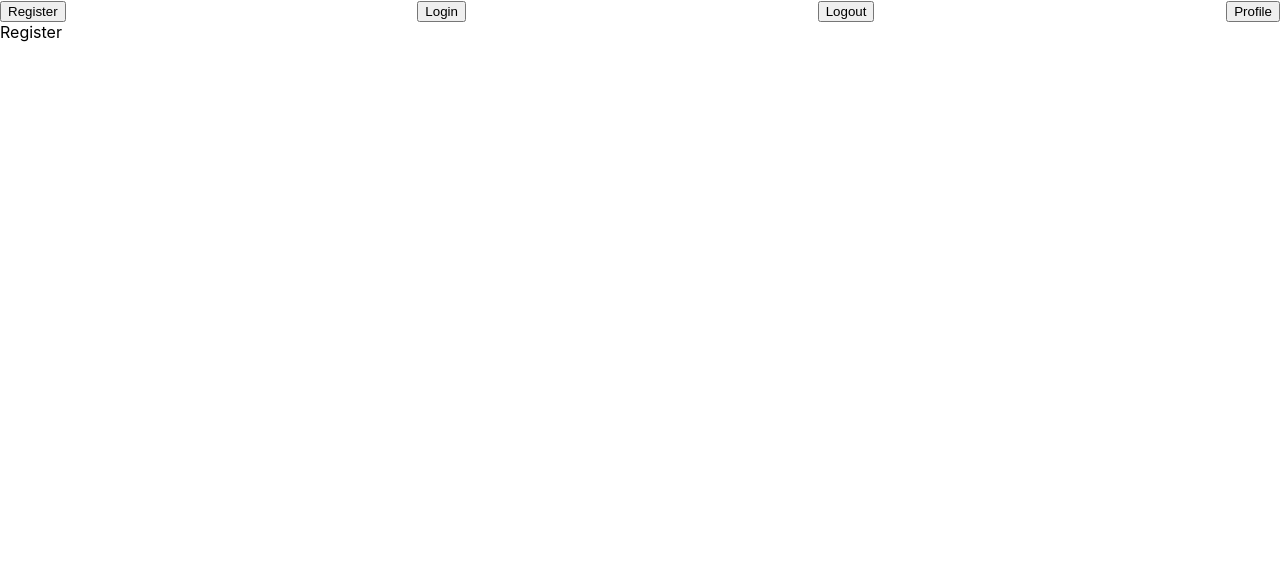
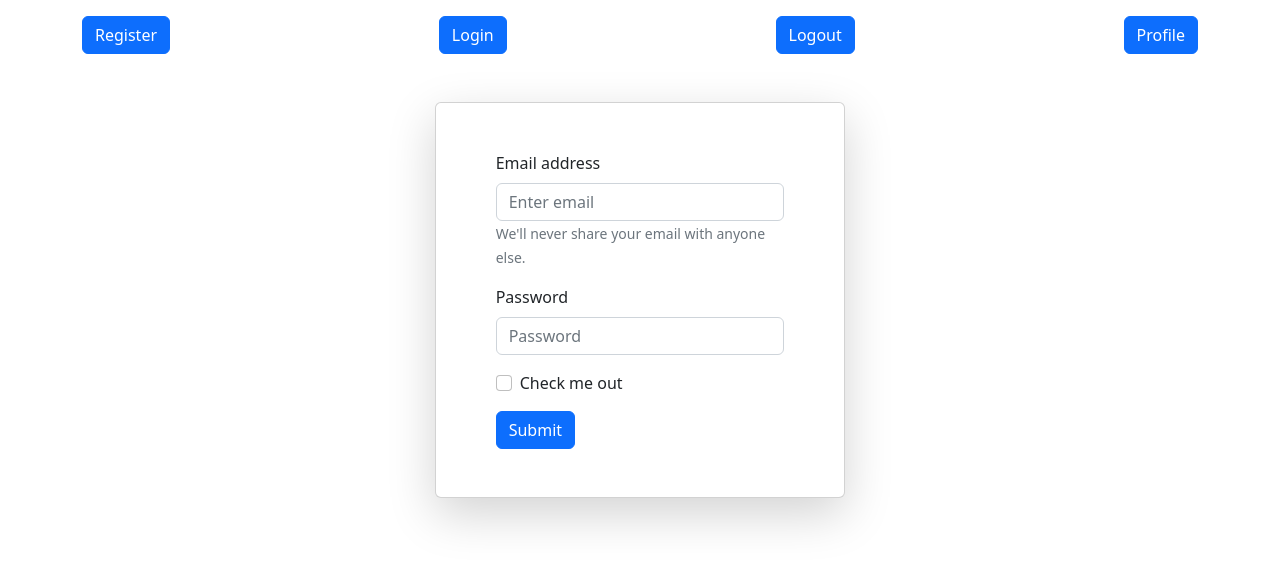
Before and after one commit to sanimesh96/React-Django-Authentication, a React (Create React App) app in the folder frontend/: page /register in a window 1280 px wide. Shown: the top 566 px of the page. Built offline with nearby package versions, Linux system fonts and the light colour scheme.

Commit message:
Add: Frontend for registration

```diff
--- a/frontend/package.json
+++ b/frontend/package.json
@@ -6,6 +6,7 @@
     "@testing-library/jest-dom": "^5.14.1",
     "@testing-library/react": "^13.0.0",
     "@testing-library/user-event": "^13.2.1",
+    "bootstrap": "^5.2.0",
     "react": "^18.2.0",
     "react-bootstrap": "^2.5.0",
     "react-dom": "^18.2.0",
--- a/frontend/src/App.js
+++ b/frontend/src/App.js
@@ -2,20 +2,23 @@ import Login from "./components/auth/Login";
 import Logout from "./components/auth/Logout";
 import Profile from "./components/auth/Profile";
 import Register from "./components/auth/Register";
-import Home from "./components/Home";
+import NavBar from "./components/NavBar";
 import "./style.css";
 import { Routes, Route } from "react-router-dom";
+import {Row} from 'react-bootstrap'
 
 function App() {
   return (
     <div className="App">
-      <Home />
+      <NavBar />
+      <Row className="justify-content-center mt-5">
         <Routes>
           <Route path="/login" exact element={<Login />} />
           <Route path="/logout" exact element={<Logout />} />
           <Route path="/register" exact element={<Register />} />
           <Route path="/profile" exact element={<Profile />} />
         </Routes>
+      </Row>
     </div>
   );
 }
--- a/frontend/src/components/Home.js
+++ /dev/null
@@ -1,23 +0,0 @@
-import React from "react";
-import { Link } from "react-router-dom";
-
-const Home = () => {
-  return (
-    <div className="nav">
-      <Link to="/register">
-        <button>Register</button>
-      </Link>
-      <Link to="/login">
-        <button>Login</button>
-      </Link>
-      <Link to="/logout">
-        <button>Logout</button>
-      </Link>
-      <Link to="/profile">
-        <button>Profile</button>
-      </Link>
-    </div>
-  );
-};
-
-export default Home;
--- /dev/null
+++ b/frontend/src/components/NavBar.js
@@ -0,0 +1,34 @@
+import React from "react";
+import { Link } from "react-router-dom";
+import { Container, Nav, Button } from "react-bootstrap";
+
+const NavBar = () => {
+  return (
+    <Container className="mt-3">
+      <Nav className="justify-content-between">
+        <Nav.Item>
+          <Link to="/register">
+            <Button>Register</Button>
+          </Link>
+        </Nav.Item>
+        <Nav.Item>
+          <Link to="/login">
+            <Button>Login</Button>
+          </Link>
+        </Nav.Item>
+        <Nav.Item>
+          <Link to="/logout">
+            <Button>Logout</Button>
+          </Link>
+        </Nav.Item>
+        <Nav.Item>
+          <Link to="/profile">
+            <Button>Profile</Button>
+          </Link>
+        </Nav.Item>
+      </Nav>
+    </Container>
+  );
+};
+
+export default NavBar;
--- a/frontend/src/components/auth/Profile.js
+++ b/frontend/src/components/auth/Profile.js
@@ -1,9 +1,9 @@
 import React from 'react'
 
-const Profile = () => {
+const Profile = ({ user }) => {
   return (
     <div>
-      Profile
+      <h1>Hello, {user?.username}</h1>
     </div>
   )
 }
--- a/frontend/src/components/auth/Register.js
+++ b/frontend/src/components/auth/Register.js
@@ -1,11 +1,34 @@
-import React from 'react'
+import React from "react";
+import { Button, Form, Container, Col, Card } from "react-bootstrap";
 
 const Register = () => {
   return (
-    <div>
-      Register
-    </div>
-  )
-}
+    <Col md={4}>
+      <Card className="shadow-lg p-5">
+        <Container>
+          <Form>
+            <Form.Group className="mb-3" controlId="formBasicEmail">
+              <Form.Label>Email address</Form.Label>
+              <Form.Control type="email" placeholder="Enter email" />
+              <Form.Text className="text-muted">
+                We'll never share your email with anyone else.
+              </Form.Text>
+            </Form.Group>
+            <Form.Group className="mb-3" controlId="formBasicPassword">
+              <Form.Label>Password</Form.Label>
+              <Form.Control type="password" placeholder="Password" />
+            </Form.Group>
+            <Form.Group className="mb-3" controlId="formBasicCheckbox">
+              <Form.Check type="checkbox" label="Check me out" />
+            </Form.Group>
+            <Button variant="primary" type="submit">
+              Submit
+            </Button>
+          </Form>
+        </Container>
+      </Card>
+    </Col>
+  );
+};
 
-export default Register
+export default Register;
--- a/frontend/src/index.js
+++ b/frontend/src/index.js
@@ -3,6 +3,7 @@ import ReactDOM from "react-dom/client";
 import "./index.css";
 import App from "./App";
 import { BrowserRouter } from "react-router-dom";
+import 'bootstrap/dist/css/bootstrap.min.css';
 
 const root = ReactDOM.createRoot(document.getElementById("root"));
 root.render(
```
Also changed, not shown: 2 other files (tests, documents, lock files or other folders). Lines whose indentation alone changed are shown as unchanged.
